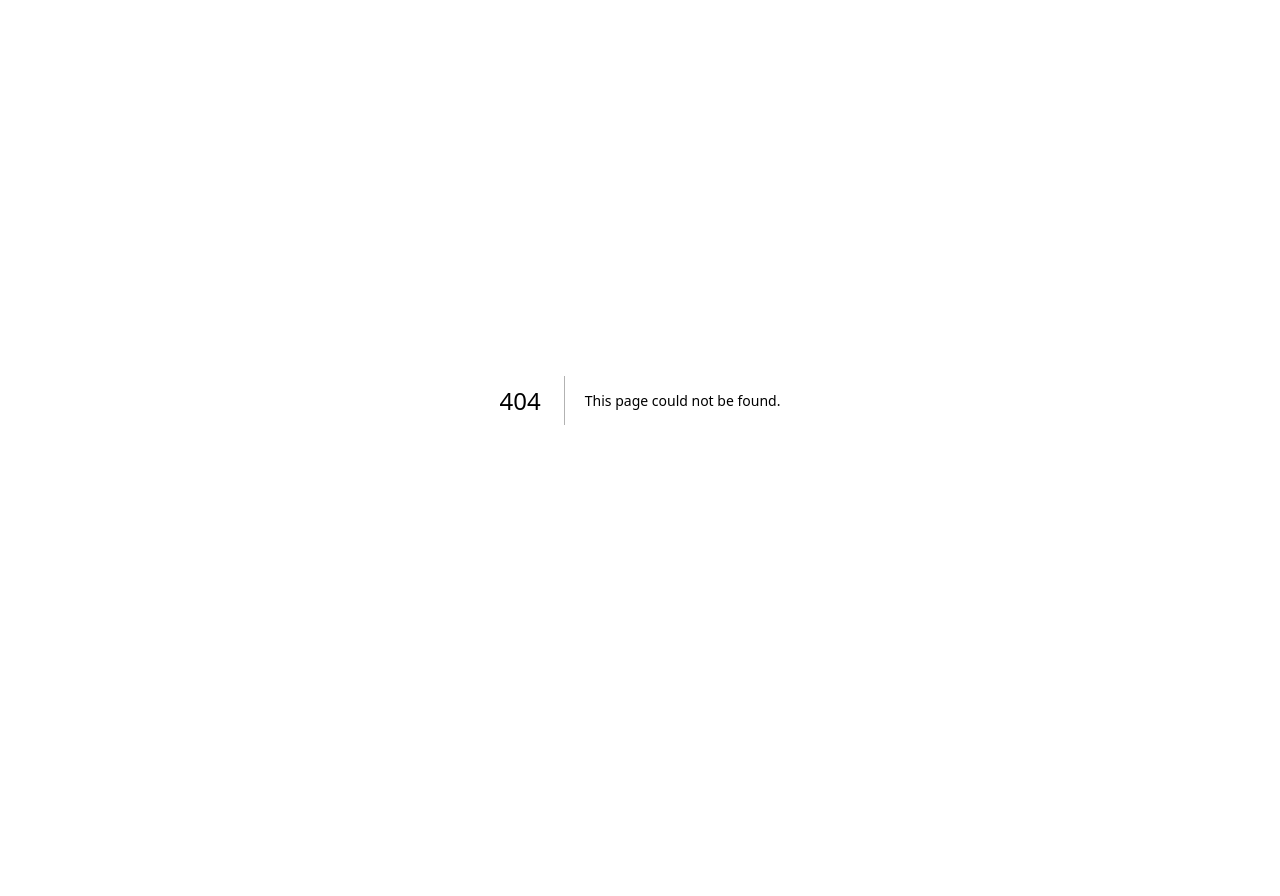
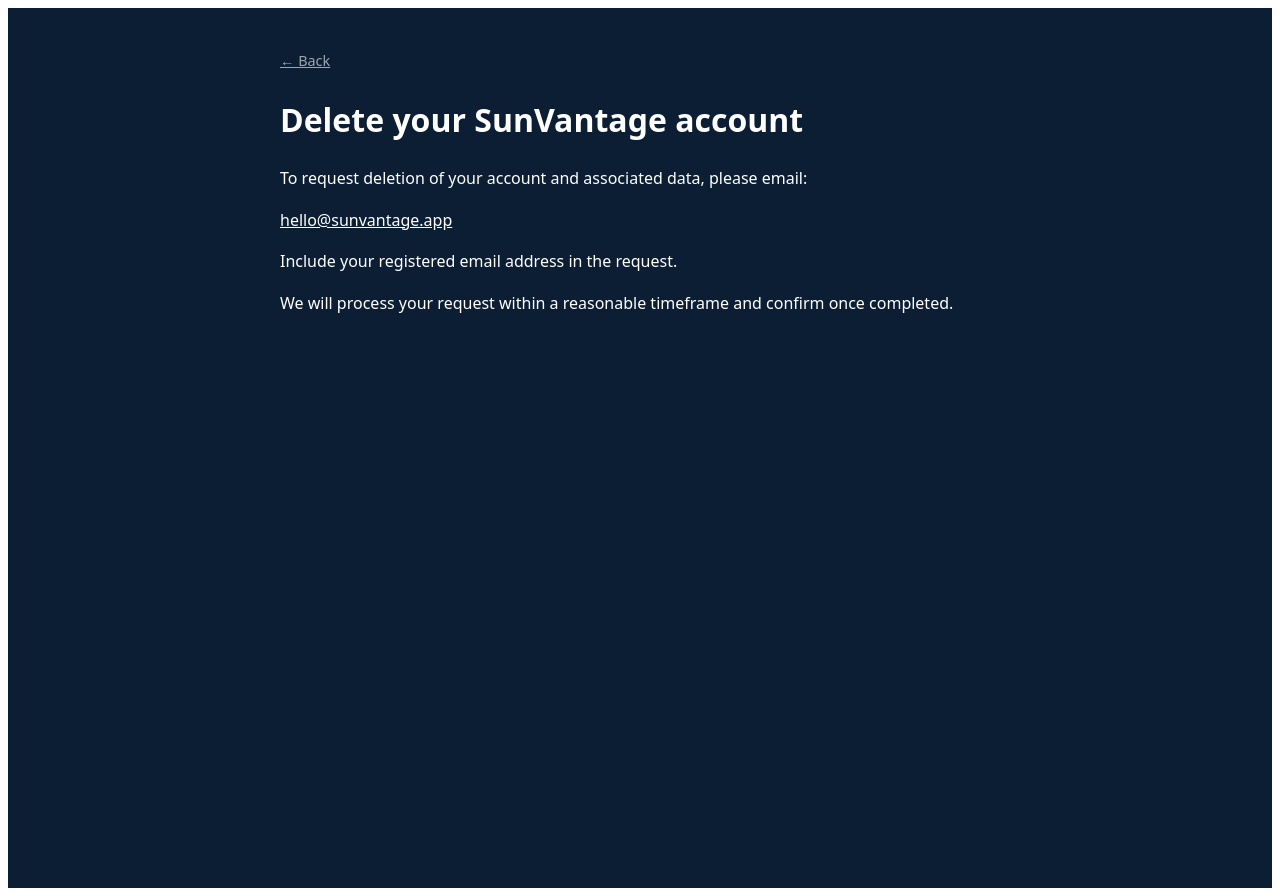
Before and after one commit to dewanpiyush/sunvantage-web, a Next.js app: page /delete-account in a window 1280 px wide. Before the commit this address had no page. Before the commit the page ends 800 px from the top, so only its background shows below. Built offline with nearby package versions, Linux system fonts and the light colour scheme.

Commit message:
Add delete account page

```diff
--- /dev/null
+++ b/app/delete-account/page.tsx
@@ -0,0 +1,33 @@
+export default function DeleteAccountPage() {
+  return (
+    <main
+      style={{
+        minHeight: "100vh",
+        background: "#0B1E33",
+        color: "white",
+        fontFamily: "system-ui",
+        padding: "40px 20px",
+      }}
+    >
+      <div style={{ maxWidth: 720, margin: "0 auto", lineHeight: 1.6 }}>
+        <a href="/" style={{ opacity: 0.6, fontSize: "0.9rem", color: "white" }}>
+          ← Back
+        </a>
+
+        <h1 style={{ marginTop: "20px" }}>Delete your SunVantage account</h1>
+
+        <p>To request deletion of your account and associated data, please email:</p>
+
+        <p>
+          <a href="mailto:hello@sunvantage.app" style={{ color: "white" }}>
+            hello@sunvantage.app
+          </a>
+        </p>
+
+        <p>Include your registered email address in the request.</p>
+
+        <p>We will process your request within a reasonable timeframe and confirm once completed.</p>
+      </div>
+    </main>
+  );
+}
--- a/app/privacy/page.tsx
+++ b/app/privacy/page.tsx
@@ -49,6 +49,10 @@ export default function PrivacyPage() {
           <li>You can delete your content at any time</li>
           <li>You can request account deletion</li>
         </ul>
+        <p>
+          To request deletion of your account and associated data, email us at hello@sunvantage.app with your registered
+          email address.
+        </p>
 
         <h3>Updates</h3>
         <p>We may update this policy as the app evolves.</p>
```
